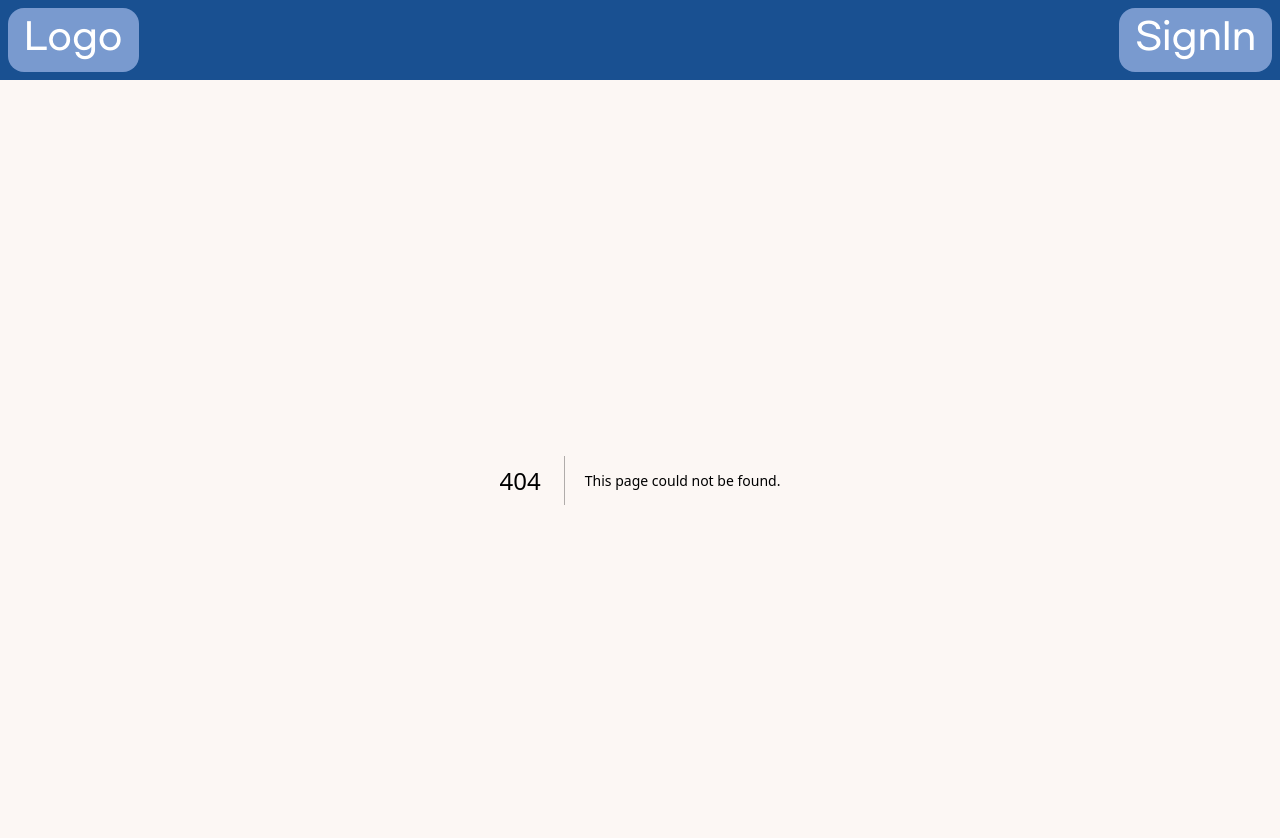
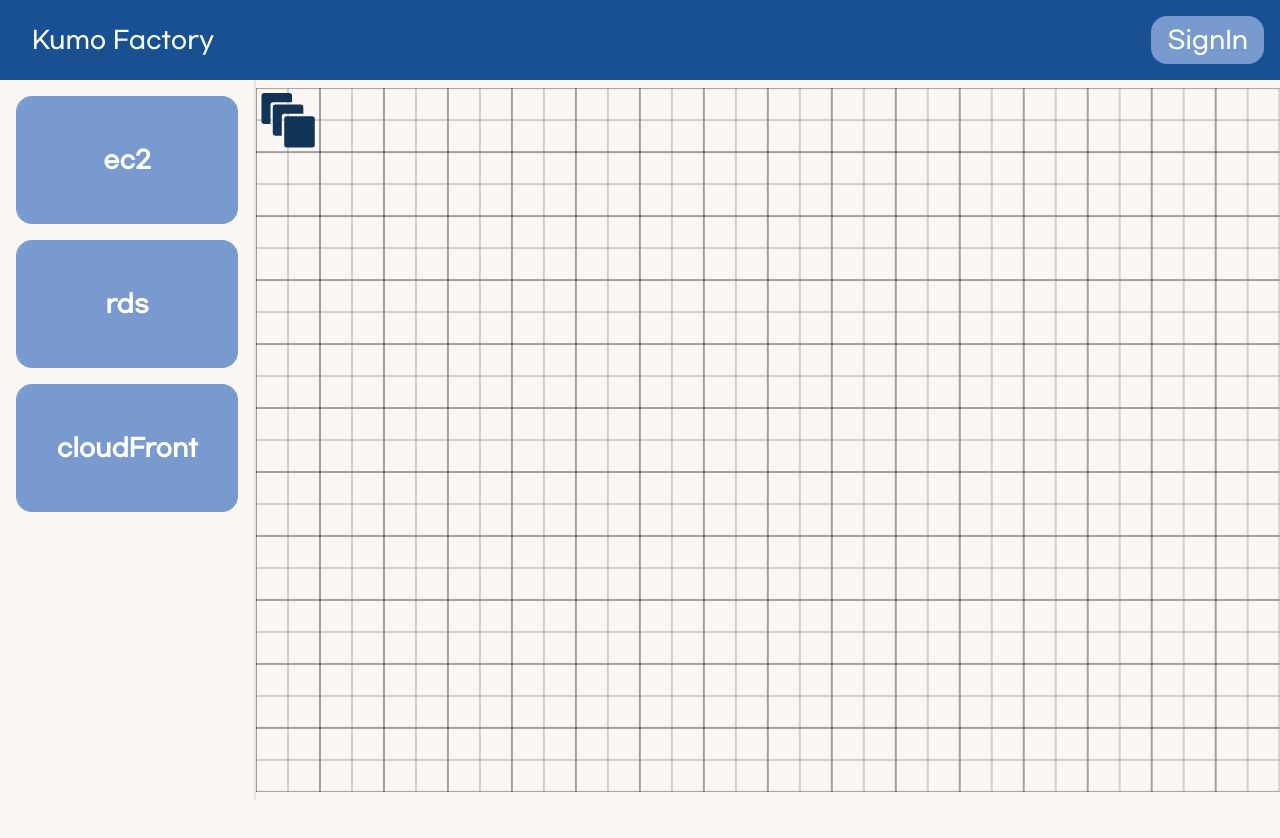
Before and after one commit to sw-maestro-kumofactory/kumofactory-front, a Next.js app: page /blueprint in a window 1280 px wide. Before the commit this address had no page. Shown: the top 838 px of the page. After the commit the page ends 800 px from the top, so only its background shows below. Built offline with nearby package versions, Linux system fonts and the light colour scheme.

Commit message:
Feat: UI For blueprint

```diff
--- /dev/null
+++ b/app/blueprint/page.tsx
@@ -0,0 +1,13 @@
+import MenuBar from '@/src/components/Blueprint/Menu/MenuList';
+import Grid from '@/src/components/Blueprint/Grid';
+
+const Blueprint = () => {
+  return (
+    <div className='flex h-full'>
+      <MenuBar />
+      <Grid />
+    </div>
+  );
+};
+
+export default Blueprint;
--- a/app/page.tsx
+++ b/app/page.tsx
@@ -14,7 +14,7 @@ const Home = () => {
           로그아웃하기
         </div>
       ) : (
-        <Link className='text-4xl font-bold text-gray-500 hover:text-gray-400 transition' href='/auth/login'>
+        <Link className='text-4xl font-bold text-gray-500 hover:text-gray-400 transition' href='/blueprint'>
           Build Your Own Architecture!
         </Link>
       )}
--- a/next.config.js
+++ b/next.config.js
@@ -1,4 +1,22 @@
 /** @type {import('next').NextConfig} */
-const nextConfig = {}
+const nextConfig = {
+  webpack(config) {
+    config.module.rules.push({
+      test: /\.svg$/i,
+      issuer: /\.[jt]sx?$/,
+      use: ['@svgr/webpack'],
+    });
 
-module.exports = nextConfig
+    return config;
+  },
+  async rewrites() {
+    return [
+      {
+        source: '/:path*',
+        destination: `${process.env.NEXT_PUBLIC_SERVER_URL}/:path*`,
+      },
+    ];
+  },
+};
+
+module.exports = nextConfig;
--- a/package.json
+++ b/package.json
@@ -39,6 +39,7 @@
     "@storybook/nextjs": "^7.1.0-alpha.29",
     "@storybook/react": "^7.1.0-alpha.29",
     "@storybook/testing-library": "^0.0.14-next.2",
+    "@svgr/webpack": "^8.0.1",
     "eslint-config-prettier": "^8.8.0",
     "eslint-plugin-storybook": "^0.6.12",
     "prettier": "^2.8.8",
--- /dev/null
+++ b/src/components/AWSService/EC2.tsx
@@ -0,0 +1,44 @@
+'use client';
+import { useEffect, useRef } from 'react';
+import { IService } from '@/src/types';
+import Ec2 from 'assets/ec2.svg';
+interface IProps extends IService {
+  onClick?: (e: any) => void;
+  onMouseDown?: (e: any) => void;
+  onMouseUp?: (e: any) => void;
+  isActive: boolean;
+}
+
+const Instance = (props: IProps) => {
+  const svgRef = useRef<SVGSVGElement>(null);
+
+  useEffect(() => {
+    if (svgRef.current) {
+      svgRef.current.setAttribute('x', props.x.toString());
+      svgRef.current.setAttribute('y', props.y.toString());
+    }
+  }, [props.x, props.y]);
+
+  return (
+    <svg
+      // onClick={props.onClick}
+      // onMouseDown={props.onMouseDown}
+      // onMouseUp={props.onMouseUp}
+      width='90'
+      height='90'
+      cursor='pointer'
+      viewBox='0 0 70 70'
+      xmlns='http://www.w3.org/2000/svg'
+      ref={svgRef}
+    >
+      <g fill={props.isActive ? '#F7981F' : '#123456'}>
+        <rect x={props.x} y={props.y} width='90' height='90' fill='transparent' />
+        <path d='M30.879 61.843a3.003 3.003 0 0 0 3.002 3.002h27.436a3.003 3.003 0 0 0 3.002-3.002V33.738a3.002 3.002 0 0 0-3.002-3.002H33.881a3.003 3.003 0 0 0-3.002 3.002v28.105z' />
+        <path d='M28.232 31.124a3.003 3.003 0 0 1 3.002-3.002H51.8v-7.145a3.002 3.002 0 0 0-3.001-3.002H21.365a3.002 3.002 0 0 0-3.002 3.002v28.104a3.002 3.002 0 0 0 3.002 3.002h6.867V31.124z' />
+        <path d='M15.87 18.427a3.002 3.002 0 0 1 3.002-3.002h20.566V8.28a3.003 3.003 0 0 0-3.002-3.002H9.002A3.002 3.002 0 0 0 6 8.28v28.105a3.003 3.003 0 0 0 3.002 3.002h6.868v-20.96z' />
+      </g>
+    </svg>
+  );
+};
+
+export default Instance;
--- /dev/null
+++ b/src/components/Blueprint/Grid.tsx
@@ -0,0 +1,32 @@
+'use client';
+import EC2 from '@/src/components/AWSService/EC2';
+
+interface GridProps {
+  children?: React.ReactNode;
+}
+
+const Grid = ({ children }: GridProps) => {
+  return (
+    <div className='w-full h-full overflow-hidden'>
+      <svg width='100%' height='100%' viewBox='0 0 1440 990'>
+        <svg>
+          <defs>
+            <pattern id='grayPattern' width='90' height='90' patternUnits='userSpaceOnUse'>
+              <path d='M -45 45 L 135 45' stroke='gray' strokeWidth='1' />
+              <path d='M 45 -45 L 45 135' stroke='gray' strokeWidth='1' />
+            </pattern>
+            <pattern id='boldPattern' width='90' height='90' patternUnits='userSpaceOnUse'>
+              <path d='M 0 0 L 90 0 90 90 0 90 z' stroke='black' strokeWidth='1' fill='none' />
+            </pattern>
+          </defs>
+          <rect fill='url(#boldPattern)' width='1440' height='990' />
+          <rect fill='url(#grayPattern)' width='1440' height='990' />
+        </svg>
+        <EC2 isActive={false} id={1} x={0} y={0} type={'ec2'} />
+        {children}
+      </svg>
+    </div>
+  );
+};
+
+export default Grid;
--- /dev/null
+++ b/src/components/Blueprint/Menu/MenuItem.tsx
@@ -0,0 +1,14 @@
+interface IProps {
+  name: string;
+  onClick: () => void;
+}
+
+const MenuItem = ({ name }: IProps) => {
+  return (
+    <div className='flex items-center justify-center bg-[#799ACF] text-white text-2xl font-bold h-32 cursor-pointer rounded-2xl m-4 select-none'>
+      {name}
+    </div>
+  );
+};
+
+export default MenuItem;
--- /dev/null
+++ b/src/components/Blueprint/Menu/MenuList.tsx
@@ -0,0 +1,13 @@
+import MenuItem from '@/src/components/Blueprint/Menu/MenuItem';
+import EC2 from '@/src/components/AWSService/EC2';
+const MenuBar = () => {
+  return (
+    <div className='w-80 min-w-fit h-full border-r-2 border-[#195091]-100'>
+      <MenuItem name='ec2' onClick={() => {}} />
+      <MenuItem name='rds' onClick={() => {}} />
+      <MenuItem name='cloudFront' onClick={() => {}} />
+    </div>
+  );
+};
+
+export default MenuBar;
--- a/src/components/Layout/Header.tsx
+++ b/src/components/Layout/Header.tsx
@@ -2,9 +2,9 @@
 import Link from 'next/link';
 export const Header = () => {
   return (
-    <div className='fixed flex justify-between w-full text-4xl text-white bg-[#195091] h-20 p-2'>
-      <Link className='bg-[#799ACF] px-4 py-2 rounded-2xl' href='/'>
-        Logo
+    <div className='fixed flex justify-between w-full text-2xl text-white bg-[#195091] h-20 p-4'>
+      <Link className='px-4 py-2 rounded-2xl' href='/'>
+        Kumo Factory
       </Link>
       <Link className='bg-[#799ACF] px-4 py-2 rounded-2xl' href='/auth/login'>
         SignIn
--- /dev/null
+++ b/src/types/index.tsx
@@ -0,0 +1,6 @@
+export interface IService {
+  id: number;
+  x: number;
+  y: number;
+  type: string;
+}
```
Also changed, not shown: src/api/auth/index.tsx (+12 -4 lines), public/icons/ec2.svg, src/components/AWSService/Instance.tsx (added), 1 other file (tests, documents, lock files or other folders).
